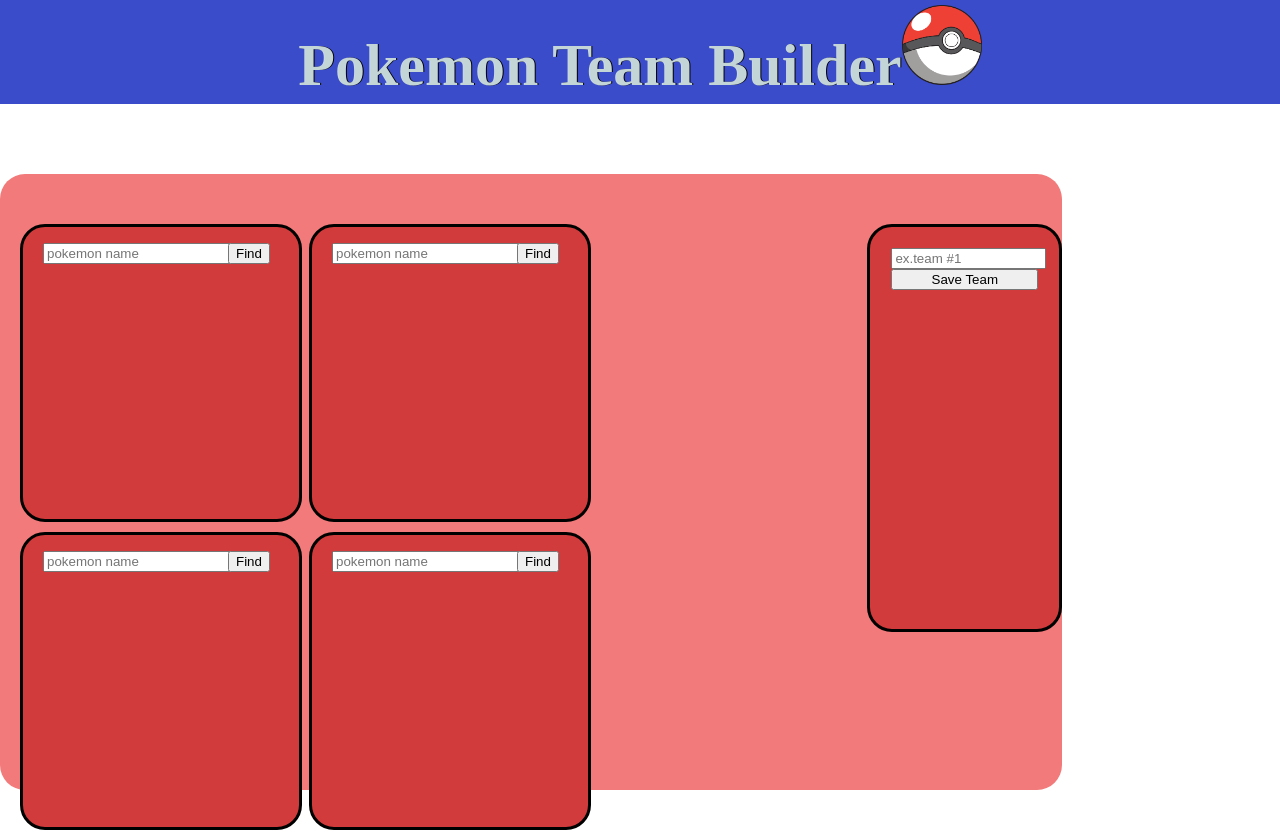
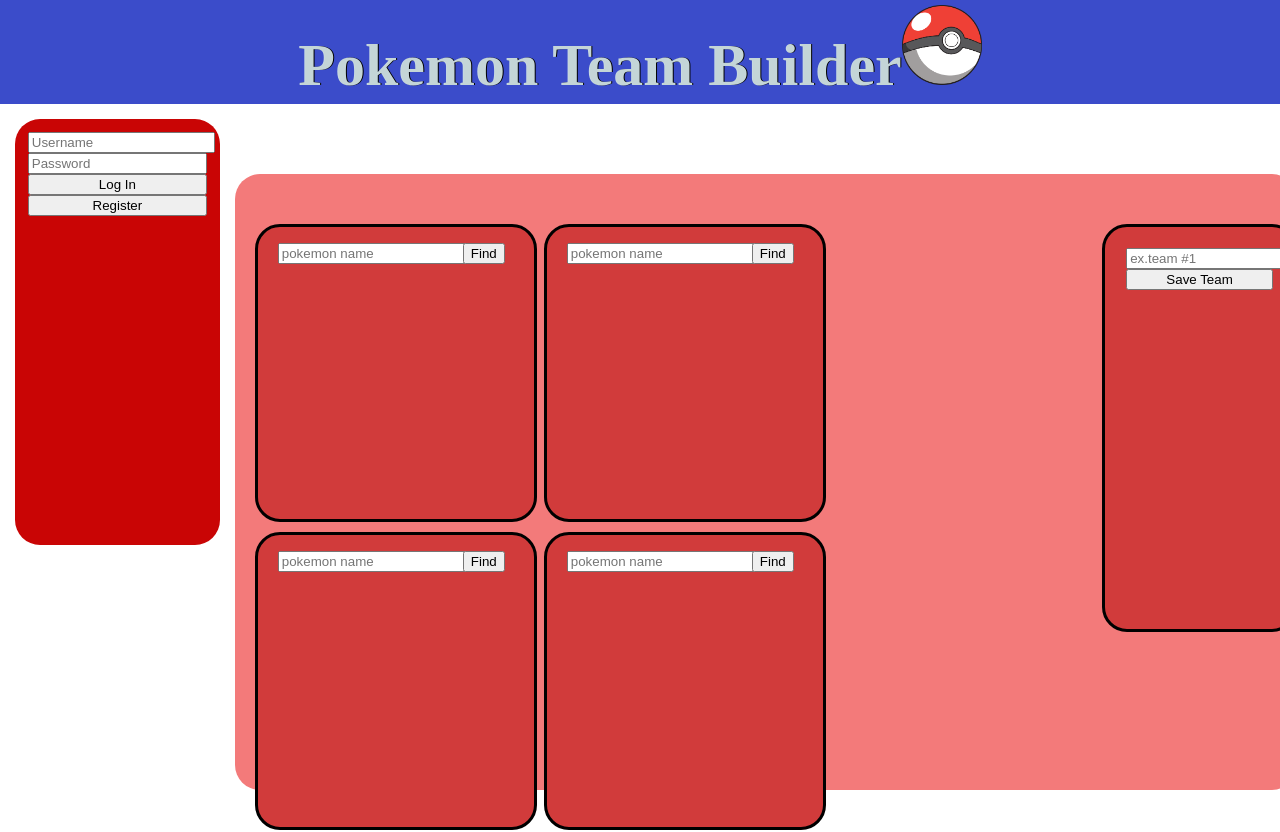
Before and after one commit to ACwolf55/Pokemon-team-builder-hooks, a React (Create React App) app: page / in a window 1280 px wide. Shown: the top 832 px of the page. Built offline with nearby package versions, Linux system fonts and the light colour scheme; no server answers.

Commit message:
readded Auth component

```diff
--- a/src/App.css
+++ b/src/App.css
@@ -1,10 +1,40 @@
-form{
+.Home{
+
+display: flex;
+flex-direction: row;
+
+
+}
+
+  form{
   display: flex;
   flex-wrap: wrap;
   flex-direction: row;
   margin: -15px 0 0 0;
 
 }
+
+.no-auth{
+  margin-top:25px;
+    display: flex;
+    flex-direction: column;
+    background-color: #c90505;
+    text-align: center;
+    height: 50vh;
+    width: 14vw;
+    border-width: 10px;
+    border-radius: 25px;
+    margin:15px;
+    padding: 1%;
+}
+
+.auth-form{
+/* border: solid #000000; */
+display: flex;
+flex-direction: column;
+
+}
+
 
 input[type=text] {
   width: 100%;
--- a/src/components/Auth.js
+++ b/src/components/Auth.js
@@ -1,84 +1,69 @@
-// import React, { useState } from 'react';
-// import axios from 'axios'
-// import { useNavigate } from 'react-router-dom';
+import React, { useState } from 'react';
+import axios from 'axios'
+import { useNavigate } from 'react-router-dom';
 
 
-// const Auth =(props)=> {
-//       const navigate = useNavigate()
-//       const [user_name, setuser_name] = useState('')
-//       const [password, setpassword] = useState('')
+const Auth =()=> {
+      const navigate = useNavigate()
+      const [user_name, setuser_name] = useState('')
+      const [password, setpassword] = useState('')
 
 
 
 
-//  const register = () => {
+ const register = () => {
 
-//     if (password === ''){alert("Password cannot be empty")}
-//     else{
-//     axios.post('/auth/register', { user_name, password })
-//       .then(res => {
-//           setuser_name('')
-//           setpassword('')
+    if (password === ''){alert("Password cannot be empty")}
+    else{
+    axios.post('/auth/register', { user_name, password })
+      .then(res => {
+          setuser_name('')
+          setpassword('')
 
-//     props.updateUser(res.data)
-//         navigate('/Loggedin')
-//       })
-//       .catch(err => {
-//         this.setState({ user_name: '', password: '' })
-//         alert(err.response.request.response)
-//       })
-//       console.log('axios test')
-//     }
-//   }
+        navigate('/Loggedin')
+      })
+      .catch(err => {
+        setuser_name('')
+        setpassword('')
+        alert(err.response.request.response)
+      })
+      console.log('axios test')
+    }
+  }
 
-//  const login = () => {
+ const login = () => {
 
-//     axios.post('/auth/login', { user_name, password })
-//       .then(res => {
-//         this.setState({ user_name: '', password: '' })
-//         this.props.updateUser(res.data)
-//         this.props.history.push('/Loggedin')
-//       })
-//       .catch(err => {
-//         this.setState({ user_name: '', password: '' })
-//         alert(err.response.request.response)
-//       })
-//   }
+    axios.post('/auth/login', { user_name, password })
+      .then(res => {
+
+      })
+      .catch(err => {
+        setuser_name('')
+        setpassword('')
+        alert(err.response.request.response)
+      })
+  }
 
 
-
-
-//   const handleUsernameInput = (value) => {
-//     this.setState({ user_name: value})
-
-//   }
-
-//   const handlePasswordInput = (value) => {
-//     this.setState({
-//       password:value
-//     })
-//   }
-
-
-//     return (
-//       <div className="no-auth">
-//         <div className='auth-form'>
-//         <input
-//           type="text"
-//           placeholder="Username"
-//           value={user_name}
-//           onChange={e => handleUsernameInput(e.target.value)} />
-//         <input
-//           type="password"
-//           placeholder="Password"
-//           value={password}
-//           onChange={e => handlePasswordInput(e.target.value)} />
-//         <button onClick={login}>Log In</button>
-//         <button onClick={register} id="reg"> Register </button>
-//         </div>
-//       </div>
-//     );
-//   }
+    return (
+      <div className="no-auth">
+        <div className='auth-form'>
+        <input
+          type="text"
+          placeholder="Username"
+          value={user_name}
+          onChange={e => setuser_name(e.target.value)} />
+        <input
+          type="password"
+          placeholder="Password"
+          value={password}
+          onChange={e => setpassword(e.target.value)} />
+        <button onClick={login}>Log In</button>
+        <button onClick={register} id="reg"> Register </button>
+        </div>
+      </div>
+    );
+  }
 
 
 
@@ -87,3 +72,5 @@
 // }
 
 // export default connect(mapStateToProps,{updateUser})(Auth)
+
+export default Auth
--- a/src/components/Home.js
+++ b/src/components/Home.js
@@ -7,7 +7,7 @@
 
         return (
             <div className='Home'>
-                {/* <Auth /> */}
+                <Auth />
                 <div>
                     <PokemonTeam />
                 </div>
```
Also changed, not shown: src/components/Loggedin.js (+2 -7 lines).
